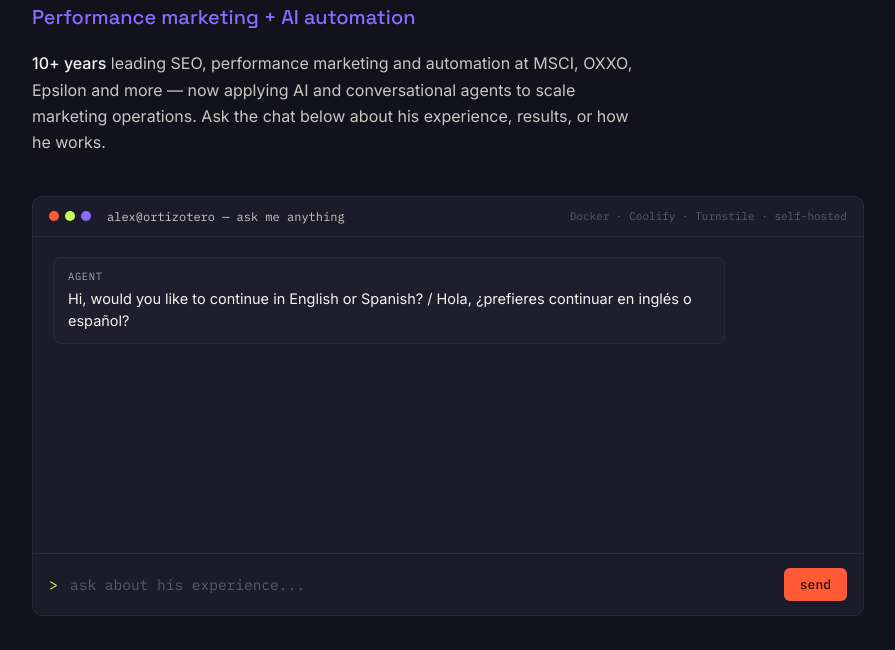
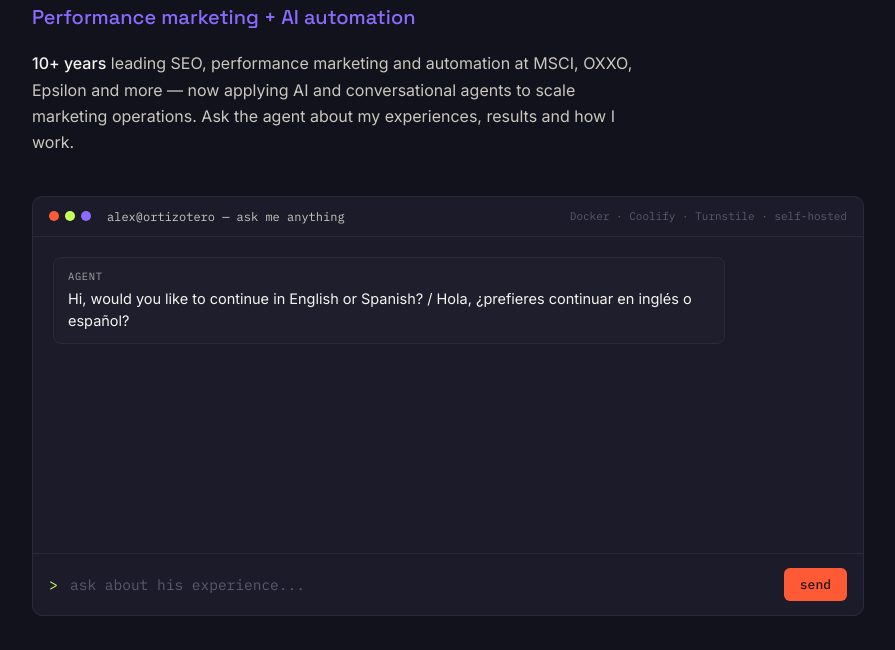
Before and after one commit to aortizotero/cv-qa-agent, a plain HTML site: page frontend/index.html in a window 1280 px wide. Shown: the part 172-822 px from the top of the page, without its empty margins (192-1087 px from the left). Drawn offline with Linux system fonts and the light colour scheme.

Commit message:
Switch bio CTA to first person, in both languages
The closing line now reads as Alex speaking directly ("ask the agent
about my experience...") instead of a third-person description,
matching the persona defined in the agent's own system prompt.

```diff
--- a/frontend/index.html
+++ b/frontend/index.html
@@ -350,7 +350,7 @@ height="0" width="0" style="display:none;visibility:hidden"></iframe></noscript>
 
   <p class="bio">
     <strong data-es="10+ años" data-en="10+ years">10+ years</strong>
-    <span data-es=" liderando SEO, performance marketing y automatización en MSCI, OXXO, Epsilon y más — hoy aplicando IA y agentes conversacionales para escalar operaciones de marketing. Pregúntale al chat de aquí abajo sobre su experiencia, resultados o cómo trabaja." data-en=" leading SEO, performance marketing and automation at MSCI, OXXO, Epsilon and more — now applying AI and conversational agents to scale marketing operations. Ask the chat below about his experience, results, or how he works."> leading SEO, performance marketing and automation at MSCI, OXXO, Epsilon and more — now applying AI and conversational agents to scale marketing operations. Ask the chat below about his experience, results, or how he works.</span>
+    <span data-es=" liderando SEO, performance marketing y automatización en MSCI, OXXO, Epsilon y más — hoy aplicando IA y agentes conversacionales para escalar operaciones de marketing. Pregúntale al agente sobre mi experiencia, resultados y cómo trabajo." data-en=" leading SEO, performance marketing and automation at MSCI, OXXO, Epsilon and more — now applying AI and conversational agents to scale marketing operations. Ask the agent about my experiences, results and how I work."> leading SEO, performance marketing and automation at MSCI, OXXO, Epsilon and more — now applying AI and conversational agents to scale marketing operations. Ask the agent about my experiences, results and how I work.</span>
   </p>
 
   <div class="console" role="region" aria-label="Chat about Alex's experience">
```
